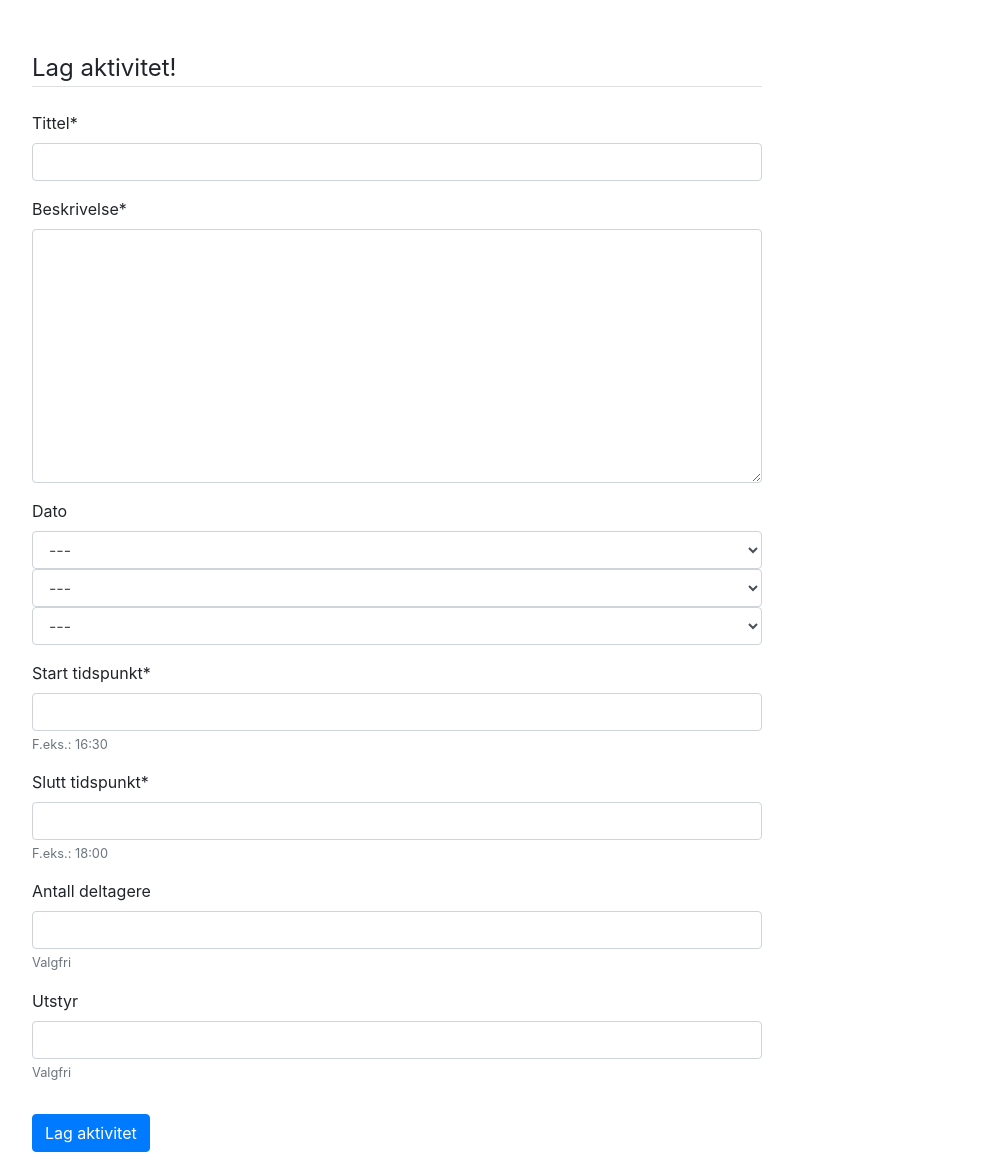
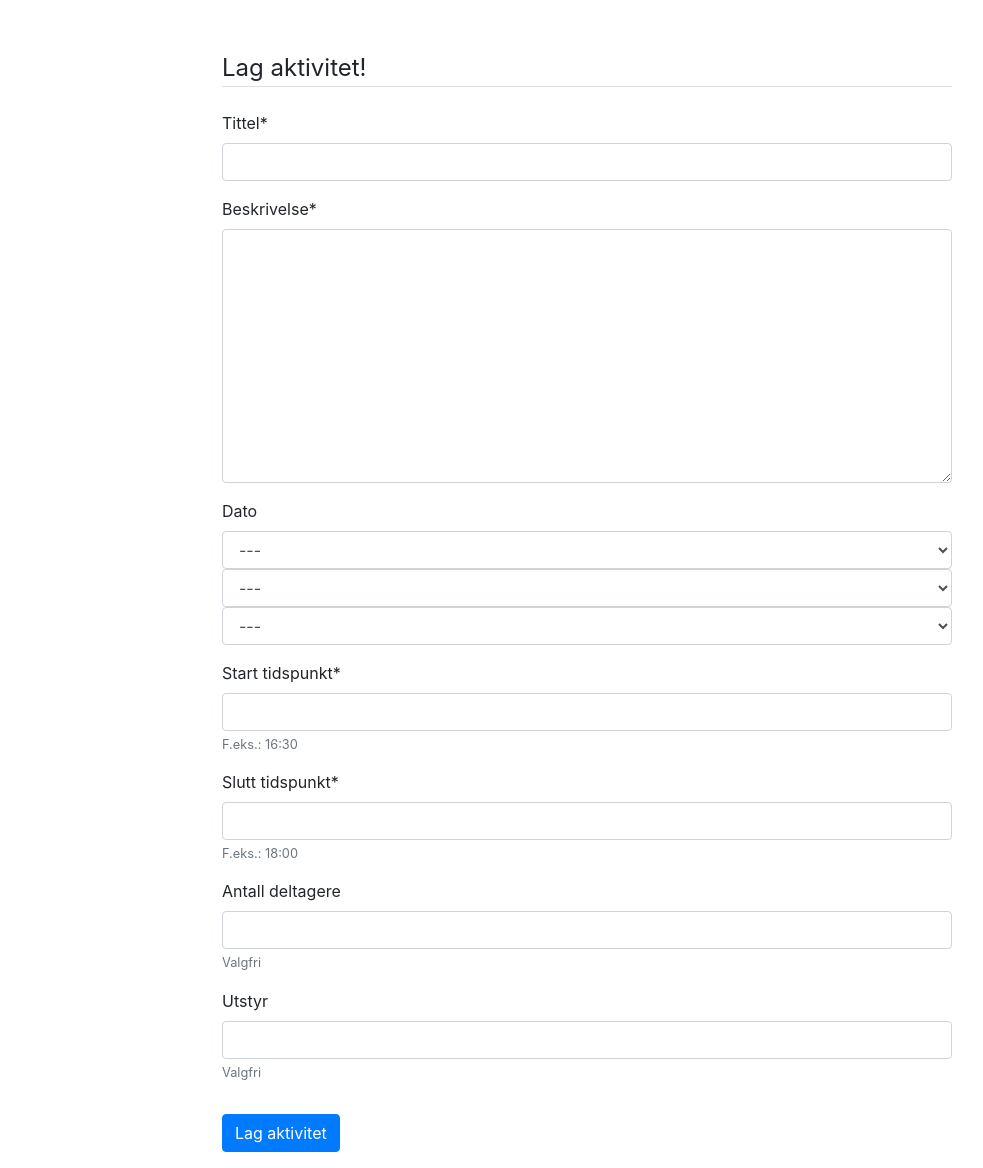
Before and after one commit to akselkb/TDT4140-Programvareutvikling-Gruppe59, a Django app: page /create/ in a window 1280 px wide. Shown: the part 56-1224 px from the top of the page, without its empty margins (53-1036 px from the left). Run offline with Django 3.2, Linux system fonts and the light colour scheme; the visitor is signed in with stand-in values (Sample User, id 1); some libraries are stand-ins or nearby versions.

Commit message:
style: center content

```diff
--- a/activate/activate/templates/base.html
+++ b/activate/activate/templates/base.html
@@ -21,7 +21,7 @@
             </div>
         </nav>
         <div class="content container">
-            <div class="row">
+            <div class="row justify-content-center">
                 <div class="col-md-8">
                 {% block content %}
                 {% endblock %}
```
